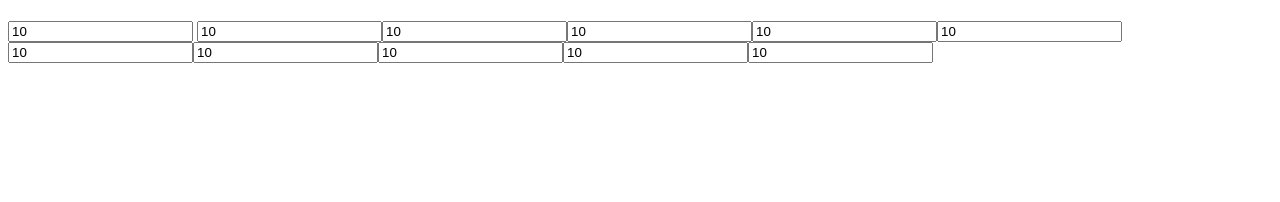
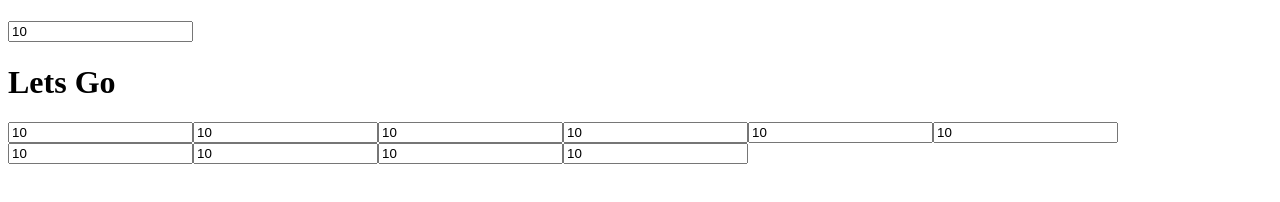
Before and after one commit to Hatib027/git-tutorial, a plain HTML site: page index.html in a window 1280 px wide. Drawn offline with nearby package versions, Linux system fonts and the light colour scheme.

Commit message:
Update Commit

```diff
--- a/index.html
+++ b/index.html
@@ -14,7 +14,7 @@
         <h1></h1>
         <input type="text" id="jod" value="10">
 
-
+        <h1>Lets Go</h1>
 
     </div>
 
```
